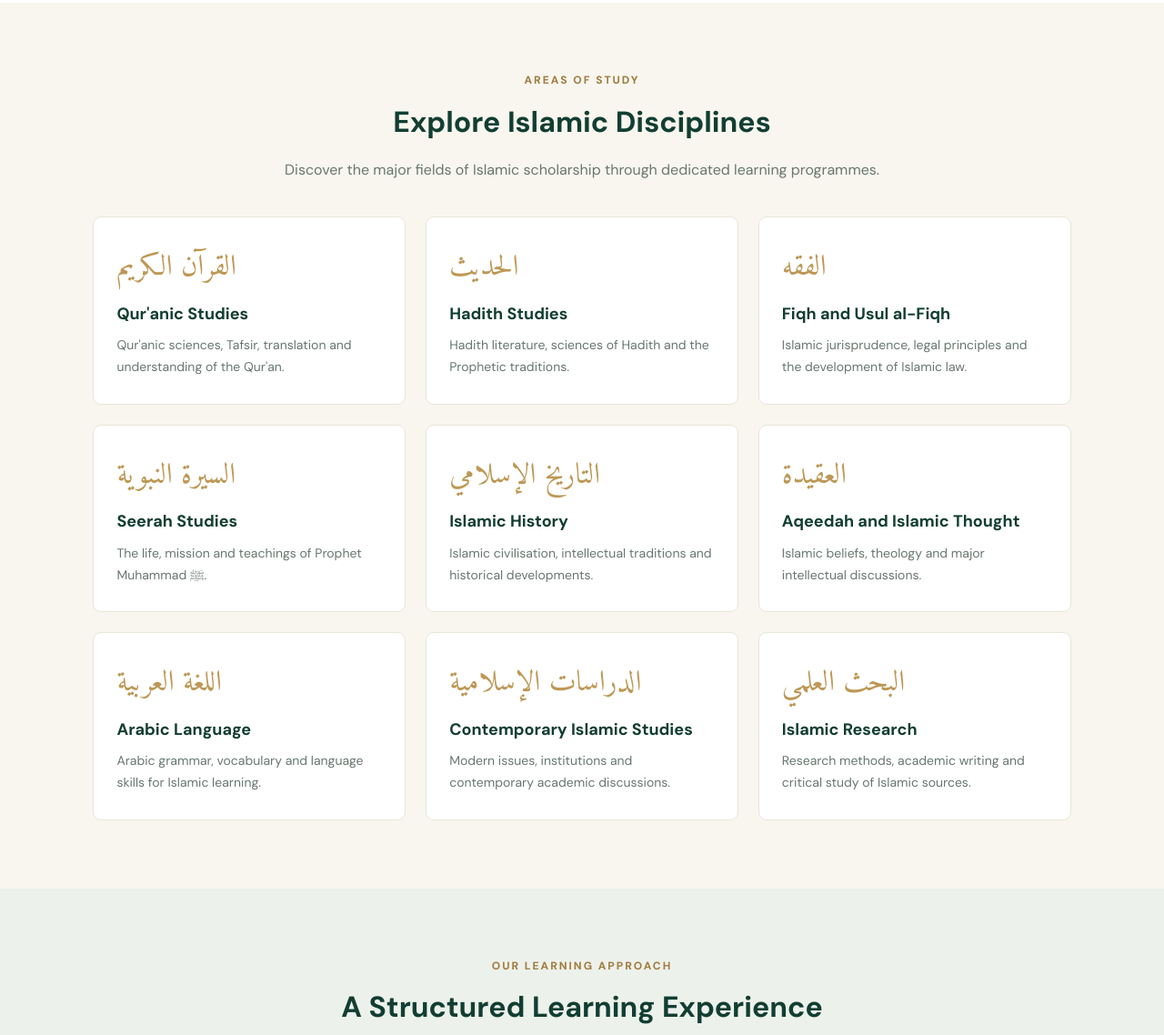
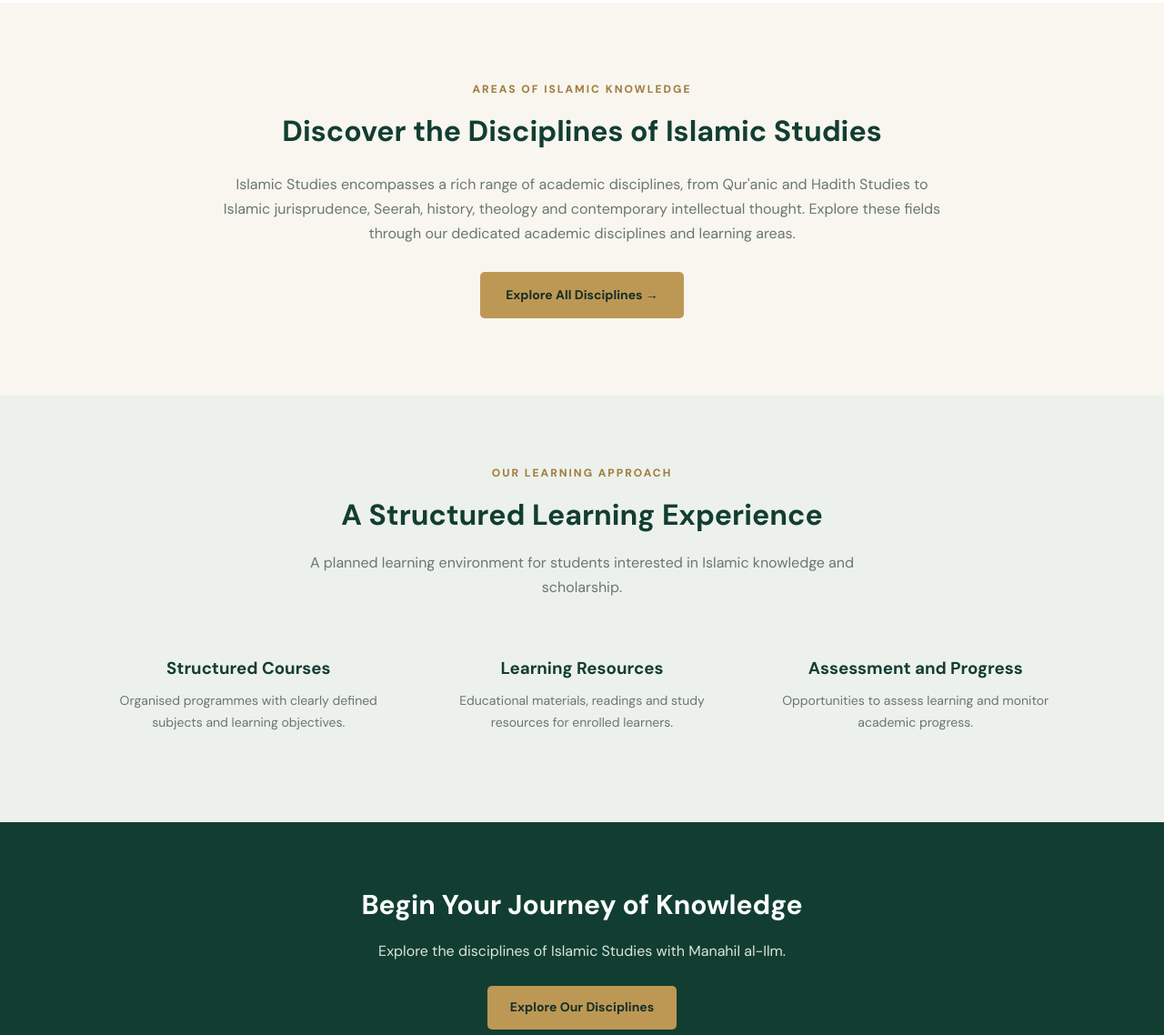
Before and after one commit to Zahid293/manahil-al-ilm, a plain HTML site: page index.html in a window 1280 px wide. Shown: the part 1055-2193 px from the top of the page at 91% size. Drawn offline with Linux system fonts and the light colour scheme.

Commit message:
Update index.html

```diff
--- a/index.html
+++ b/index.html
@@ -4,7 +4,9 @@
 <head>
 <meta charset="UTF-8">
 <meta name="viewport" content="width=device-width, initial-scale=1.0">
+
 <title>Manahil al-Ilm | Islamic Studies Academy</title>
+
 <meta name="description" content="Manahil al-Ilm is an Islamic Studies learning platform dedicated to Quran, Hadith, Fiqh, Seerah and Islamic scholarship.">
 
 <link href="https://fonts.googleapis.com/css2?family=Amiri:wght@400;700&family=DM+Sans:wght@400;500;600;700;800&display=swap" rel="stylesheet">
@@ -154,6 +156,14 @@ nav a:hover {
   color: white;
 }
 
+.btn-gold:hover {
+  background: #d3b477;
+}
+
+.btn-outline:hover {
+  background: rgba(255,255,255,.1);
+}
+
 .section {
   padding: 75px 8%;
   text-align: center;
@@ -193,43 +203,36 @@ nav a:hover {
   margin-top: 15px;
 }
 
-.subject-grid {
-  display: grid;
-  grid-template-columns: repeat(3, 1fr);
-  gap: 22px;
-  text-align: left;
+/* DISCIPLINES INTRODUCTION */
+
+.disciplines-preview {
+  background: var(--cream);
+  padding: 85px 8%;
+  text-align: center;
 }
 
-.subject {
-  background: white;
-  padding: 28px 25px;
-  border: 1px solid #e9e5d9;
-  border-radius: 9px;
-  transition: .2s;
+.disciplines-content {
+  max-width: 800px;
+  margin: auto;
 }
 
-.subject:hover {
-  transform: translateY(-4px);
-  box-shadow: 0 10px 25px rgba(0,0,0,.07);
+.disciplines-content h2 {
+  color: var(--green);
+  font-size: 32px;
+  margin: 8px 0 18px;
 }
 
-.subject .symbol {
-  font-family: 'Amiri', serif;
-  font-size: 32px;
-  color: var(--gold);
-  margin-bottom: 8px;
+.disciplines-content p {
+  color: var(--muted);
+  font-size: 16px;
+  margin-bottom: 28px;
 }
 
-.subject h3 {
-  color: var(--green);
-  font-size: 18px;
-  margin-bottom: 8px;
+.disciplines-content .btn {
+  padding: 14px 28px;
 }
 
-.subject p {
-  color: var(--muted);
-  font-size: 14px;
-}
+/* LEARNING APPROACH */
 
 .approach {
   background: #edf1eb;
@@ -256,6 +259,8 @@ nav a:hover {
   font-size: 14px;
 }
 
+/* CALL TO ACTION */
+
 .cta {
   background: var(--green);
   color: white;
@@ -272,6 +277,8 @@ nav a:hover {
   color: #d9e5dd;
   margin-bottom: 25px;
 }
+
+/* FOOTER */
 
 footer {
   background: var(--dark);
@@ -304,6 +311,8 @@ footer p {
   padding-top: 18px;
 }
 
+/* MOBILE RESPONSIVENESS */
+
 @media(max-width: 800px) {
   header {
     flex-direction: column;
@@ -333,15 +342,31 @@ footer p {
     padding: 55px 6%;
   }
 
-  .subject-grid,
+  .disciplines-preview {
+    padding: 65px 6%;
+  }
+
   .approach-grid {
     grid-template-columns: 1fr;
+  }
+}
+
+@media(max-width: 480px) {
+  .section h2,
+  .disciplines-content h2 {
+    font-size: 27px;
+  }
+
+  .hero h1 {
+    font-size: 34px;
   }
 }
 </style>
 </head>
 
 <body>
+
+<!-- HEADER -->
 
 <header>
   <div class="brand">
@@ -350,18 +375,25 @@ footer p {
   </div>
 
   <nav>
-    <a href="#home">Home</a>
-    <a href="#about">About</a>
-    <a href="#disciplines">Disciplines</a>
-    <a href="#approach">Our Approach</a>
-    <a href="#contact">Contact</a>
+    <a href="index.html">Home</a>
+    <a href="index.html#about">About</a>
+    <a href="disciplines.html">Disciplines</a>
+    <a href="index.html#approach">Our Approach</a>
+    <a href="index.html#contact">Contact</a>
   </nav>
 </header>
 
+
+<!-- HERO SECTION -->
+
 <section class="hero" id="home">
+
   <div class="hero-content">
+
     <div class="arabic">مناهل العلم</div>
+
     <h1>A Gateway to Islamic Knowledge</h1>
+
     <p>
       Explore the rich intellectual heritage of Islam through
       structured learning in the Qur'an, Hadith, Fiqh, Seerah
@@ -369,138 +401,152 @@ footer p {
     </p>
 
     <div class="hero-buttons">
-      <a href="#disciplines" class="btn btn-gold">Explore Disciplines</a>
-      <a href="#about" class="btn btn-outline">Discover Our Vision</a>
+      <a href="disciplines.html" class="btn btn-gold">
+        Explore Disciplines
+      </a>
+
+      <a href="#about" class="btn btn-outline">
+        Discover Our Vision
+      </a>
     </div>
+
   </div>
+
 </section>
 
+
+<!-- ABOUT SECTION -->
+
 <section class="section about" id="about">
+
   <div class="about-content">
+
     <div class="eyebrow">About Manahil al-Ilm</div>
+
     <h2>Knowledge Rooted in Scholarship</h2>
+
     <p>
       Manahil al-Ilm is an educational platform dedicated
       exclusively to Islamic Studies. It aims to provide
       organised learning opportunities across the classical
       and contemporary disciplines of Islamic knowledge.
     </p>
+
     <p>
       Our vision is to make the study of Islam accessible
       through structured courses, educational resources,
       assessments and meaningful academic engagement.
     </p>
+
   </div>
+
 </section>
 
-<section class="section" id="disciplines">
-  <div class="eyebrow">Areas of Study</div>
-  <h2>Explore Islamic Disciplines</h2>
-  <p class="intro">
-    Discover the major fields of Islamic scholarship
-    through dedicated learning programmes.
-  </p>
 
-  <div class="subject-grid">
+<!-- DISCIPLINES PREVIEW SECTION -->
 
-    <div class="subject">
-      <div class="symbol">القرآن الكريم</div>
-      <h3>Qur'anic Studies</h3>
-      <p>Qur'anic sciences, Tafsir, translation and understanding of the Qur'an.</p>
-    </div>
+<section class="disciplines-preview" id="disciplines">
 
-    <div class="subject">
-      <div class="symbol">الحديث</div>
-      <h3>Hadith Studies</h3>
-      <p>Hadith literature, sciences of Hadith and the Prophetic traditions.</p>
-    </div>
+  <div class="disciplines-content">
 
-    <div class="subject">
-      <div class="symbol">الفقه</div>
-      <h3>Fiqh and Usul al-Fiqh</h3>
-      <p>Islamic jurisprudence, legal principles and the development of Islamic law.</p>
-    </div>
+    <div class="eyebrow">Areas of Islamic Knowledge</div>
 
-    <div class="subject">
-      <div class="symbol">السيرة النبوية</div>
-      <h3>Seerah Studies</h3>
-      <p>The life, mission and teachings of Prophet Muhammad ﷺ.</p>
-    </div>
+    <h2>Discover the Disciplines of Islamic Studies</h2>
 
-    <div class="subject">
-      <div class="symbol">التاريخ الإسلامي</div>
-      <h3>Islamic History</h3>
-      <p>Islamic civilisation, intellectual traditions and historical developments.</p>
-    </div>
+    <p>
+      Islamic Studies encompasses a rich range of academic
+      disciplines, from Qur'anic and Hadith Studies to Islamic
+      jurisprudence, Seerah, history, theology and contemporary
+      intellectual thought.
 
-    <div class="subject">
-      <div class="symbol">العقيدة</div>
-      <h3>Aqeedah and Islamic Thought</h3>
-      <p>Islamic beliefs, theology and major intellectual discussions.</p>
-    </div>
+      Explore these fields through our dedicated academic
+      disciplines and learning areas.
+    </p>
 
-    <div class="subject">
-      <div class="symbol">اللغة العربية</div>
-      <h3>Arabic Language</h3>
-      <p>Arabic grammar, vocabulary and language skills for Islamic learning.</p>
-    </div>
-
-    <div class="subject">
-      <div class="symbol">الدراسات الإسلامية</div>
-      <h3>Contemporary Islamic Studies</h3>
-      <p>Modern issues, institutions and contemporary academic discussions.</p>
-    </div>
-
-    <div class="subject">
-      <div class="symbol">البحث العلمي</div>
-      <h3>Islamic Research</h3>
-      <p>Research methods, academic writing and critical study of Islamic sources.</p>
-    </div>
+    <a href="disciplines.html" class="btn btn-gold">
+      Explore All Disciplines →
+    </a>
 
   </div>
+
 </section>
 
+
+<!-- LEARNING APPROACH -->
+
 <section class="section approach" id="approach">
+
   <div class="eyebrow">Our Learning Approach</div>
+
   <h2>A Structured Learning Experience</h2>
+
   <p class="intro">
     A planned learning environment for students
     interested in Islamic knowledge and scholarship.
   </p>
 
   <div class="approach-grid">
+
     <div class="approach-item">
       <h3>Structured Courses</h3>
-      <p>Organised programmes with clearly defined subjects and learning objectives.</p>
+      <p>
+        Organised programmes with clearly defined subjects
+        and learning objectives.
+      </p>
     </div>
 
     <div class="approach-item">
       <h3>Learning Resources</h3>
-      <p>Educational materials, readings and study resources for enrolled learners.</p>
+      <p>
+        Educational materials, readings and study resources
+        for enrolled learners.
+      </p>
     </div>
 
     <div class="approach-item">
       <h3>Assessment and Progress</h3>
-      <p>Opportunities to assess learning and monitor academic progress.</p>
+      <p>
+        Opportunities to assess learning and monitor
+        academic progress.
+      </p>
     </div>
+
   </div>
+
 </section>
 
+
+<!-- CALL TO ACTION -->
+
 <section class="cta" id="contact">
+
   <h2>Begin Your Journey of Knowledge</h2>
+
   <p>
     Explore the disciplines of Islamic Studies with Manahil al-Ilm.
   </p>
-  <a href="#disciplines" class="btn btn-gold">Explore Our Subjects</a>
+
+  <a href="disciplines.html" class="btn btn-gold">
+    Explore Our Disciplines
+  </a>
+
 </section>
 
+
+<!-- FOOTER -->
+
 <footer>
+
   <div class="footer-brand">MANAHIL AL-ILM</div>
+
   <div class="arabic">مناهل العلم</div>
+
   <p>A Gateway to Islamic Knowledge</p>
+
   <div class="copyright">
     <p>© 2026 Manahil al-Ilm. All rights reserved.</p>
   </div>
+
 </footer>
 
 </body>
```
